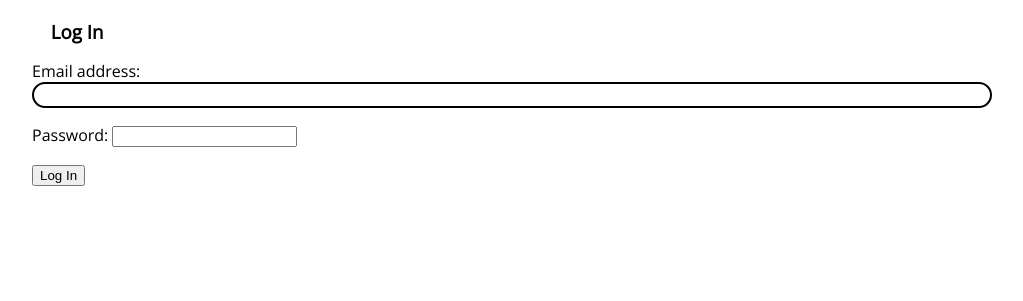
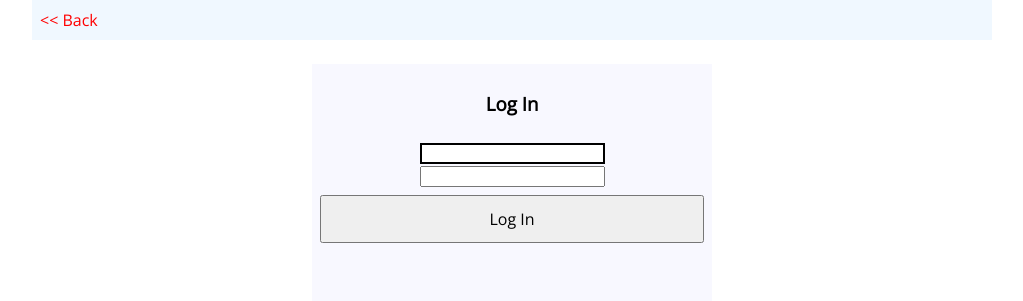
Before and after one commit to andreas-andersen/wishlist, a Django app: page /accounts/login/ in a window 1280 px wide. Shown: the part 132-433 px from the top of the page, without its empty margins (128-1151 px from the left). Run offline with Django 3.2, Linux system fonts and the light colour scheme.

Commit message:
Added custom login page and styling

```diff
--- a/accounts/urls.py
+++ b/accounts/urls.py
@@ -2,6 +2,7 @@
 from django.urls import path
 from .views import (
     SignUpView,
+    CustomUserLoginView,
     MyWishListsView,
     RecWishListsView,
     complete_user_activation,
@@ -12,6 +13,7 @@ from wishlist.views import (
 
 urlpatterns = [
     path('signup/', SignUpView.as_view(), name='signup'),
+    path('login_user/', CustomUserLoginView.as_view(), name='login_user'),
     path('<int:user_id>/activate/', complete_user_activation, name='activate'),
     path('my_lists/', MyWishListsView.as_view(), name='my_lists'),
     path('received_lists/', RecWishListsView.as_view(), name='received_lists'),
--- a/static/css/base.css
+++ b/static/css/base.css
@@ -5,6 +5,25 @@ body {
     font-family: 'Open Sans', sans-serif;
     font-weight: 300;
     margin: 0;
+}
+
+h1 {
+    font-size: 3em;
+    font-weight: 100;
+    text-decoration: none;
+}
+
+h2 {
+    margin: 1em 1em 0.5em 1em;
+}
+
+h3 {
+    margin: 1em 1em 0.5em 1em;
+}
+
+a {
+    color: red;
+    text-decoration: none;
 }
 
 .container {
@@ -80,7 +99,6 @@ body {
 
 .main {
     margin: 0 auto 0 auto;
-
 }
 
 .back {
@@ -93,27 +111,21 @@ body {
     padding: 0.5em;
 }
 
-h1 {
-    font-size: 3em;
-    font-weight: 100;
-    text-decoration: none;
+.content {
+    margin: 5em auto 0 auto;
 }
 
-h2 {
-    margin: 1em 1em 0.5em 1em;
-}
-
-h3 {
-    margin: 1em 1em 0.5em 1em;
-}
-
-a {
-    color: red;
-    text-decoration: none;
-}
-
-.content {
-    margin: 5em auto 0 auto;
+.form-page {
+    max-width: 40%;
+    min-width: 20em;
+    display: flex;
+    flex-direction: column;
+    justify-content: center;
+    align-items: center;
+    align-content: center;
+    padding: 0.5em;
+    margin: 1.5em auto 0 auto;
+    background-color: ghostwhite;
 }
 
 .list {
@@ -147,6 +159,40 @@ a {
     text-align: center;
     font-weight: bold;
     background-color: ghostwhite;
+}
+
+.login-form {
+    width: 100%;
+    margin: 1em 0 0 0;
+    padding: 0 0 2em 0;
+    text-align: center;
+}
+
+input.form-page-input {
+    height: 4em;
+    width: 100%;
+    box-sizing: border-box;
+    text-align: center;
+    font-family: 'Open Sans', sans-serif;
+    font-size: 1em;
+    border-radius: 0.5em;
+    border: 0.1em solid gray;
+    padding: 0.5em 0;
+    margin: 0.1em 0 0 0;
+}
+
+#login-submit {
+    width: 100%;
+    height: 3em;
+    font-family: 'Open Sans', sans-serif;
+    font-size: 1em;
+    padding: 0.5em 0;
+    margin: 0.5em 0 0 0;
+}
+
+.form-page-errors {
+    font-size: 0.8em;
+    margin: 1.5em 0 0 0;
 }
 
 #create-member-table {
@@ -266,12 +312,7 @@ a {
     margin: 0 0 0 0;
 }
 
-#id_priority{
-    font-family: 'Open Sans', sans-serif;
-    font-weight: 300;
-}
-
-input[type="text"], input[type="email"] {
+input.in-page-input {
     height: 2em;
     border-radius: 1em;
     border: 0.1em solid gray;
@@ -282,7 +323,15 @@ input[type="text"], input[type="email"] {
     box-sizing: border-box;         /* Opera/IE 8+ */
 }
 
-input[type=text]:focus, input[type="email"]:focus {
+input:focus {
     outline: 0;
     border: 0.15em solid black;
 }
+
+select.in-page-input {
+    height: 2em;
+    border-radius: 0.25em;
+    border: 0.1em solid gray;
+    padding: 0.05em 0.4em;
+    width: 100%;
+}
--- a/templates/base.html
+++ b/templates/base.html
@@ -25,7 +25,7 @@
                         </span>
                     {% else %}
                         <span class="login-item">
-                            <a href="{% url 'login' %}">+ Log In</a>
+                            <a href="{% url 'login_user' %}">+ Log In</a>
                         </span>
                         <span class="login-item">
                             <a href="{% url 'signup' %}">+ Sign Up</a>
--- a/templates/registration/login.html
+++ b/templates/registration/login.html
@@ -1,9 +1,23 @@
 {% extends 'base.html' %}
 
 {% block content %}
-    <h3>Log In</h3>
-    <form method="post">{% csrf_token %}
-        {{ form.as_p }}
-        <button type="submit">Log In</button>
-    </form>
+    <div class="back">
+        <a href="{% url 'home' %}">&lt;&lt; Back</a>
+    </div>
+
+    <div class="form-page">
+        <h3>Log In</h3>
+        <form class="login-form" method="post">{% csrf_token %}
+            <div>{{ form.username }}</div>
+            <div>{{ form.password }}</div>
+            <div><button id="login-submit" type="submit">Log In</button></div>
+            <div class="form-page-errors">
+                 {% if form.non_field_errors %}
+                    {% for error in form.non_field_errors %}
+                        {{ error }}
+                    {% endfor %}
+                {% endif %}
+            </div>
+        </form>
+    </div>
 {% endblock content %}
--- a/wishlist/models.py
+++ b/wishlist/models.py
@@ -20,7 +20,8 @@ class Wish(models.Model):
     priority = models.CharField(
         max_length=2,
         choices=priority_choices,
-        default=HIGH_PRIORITY
+        default=HIGH_PRIORITY,
+        blank=True
     )
     details = models.TextField(blank=True)
 
```
Also changed, not shown: accounts/forms.py (+27 -9 lines), accounts/views.py (+11 -3 lines), groups/forms.py (+12 -3 lines), wishlist/forms.py (+21 -9 lines), db.sqlite3.
